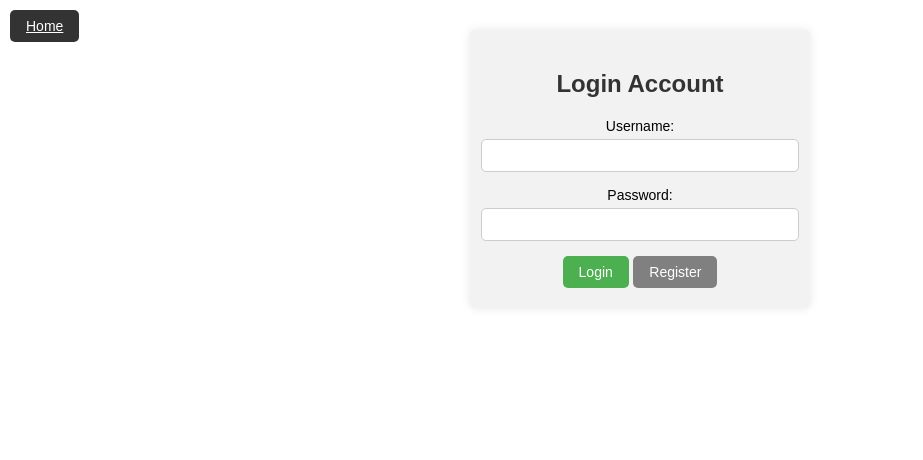
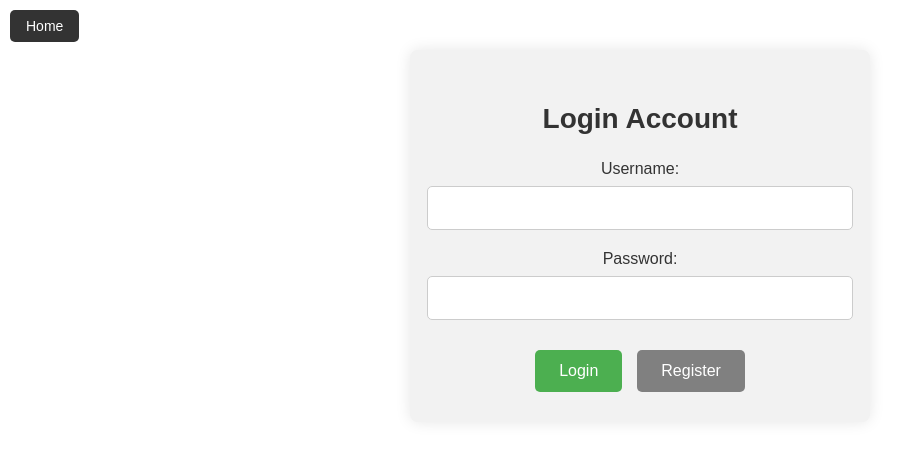
Before and after one commit to kurtchesneyedu/cs364_final_project, a plain HTML site: page OneTouchTimer/frontend/public/login.html in a window 1280 px wide. Shown: the whole page, without its empty margins (0-923 px from the left). Drawn offline with Linux system fonts and the light colour scheme.

Commit message:
fixed login page styling

```diff
--- a/OneTouchTimer/frontend/public/styles.css
+++ b/OneTouchTimer/frontend/public/styles.css
@@ -53,26 +53,27 @@ nav a {
   text-decoration: underline;
 }
 
-/* Login Page Styles */
+/* Updated Login Page Styles */
 .login-page {
     display: flex;
     flex-direction: column;
     align-items: center;
-  padding: 30px 0;
+    padding: 50px 0;
+    min-height: calc(100vh - 100px);
 }
 
 .login-container {
     background-color: #f2f2f2;
-  padding: 20px;
-  border-radius: 5px;
-  box-shadow: 0 0 10px rgba(0, 0, 0, 0.1);
-  width: 300px;
-  margin-bottom: 0px;
+    padding: 30px;
+    border-radius: 8px;
+    box-shadow: 0 0 15px rgba(0, 0, 0, 0.1);
+    width: 400px;
+    max-width: 90%;
 }
 
 .login-container h1 {
-  font-size: 24px;
-  margin-bottom: 20px;
+    font-size: 28px;
+    margin-bottom: 25px;
     text-align: center;
     color: #333;
 }
@@ -84,61 +85,75 @@ nav a {
 }
 
 .login-container label {
-  font-size: 14px;
-  margin-bottom: 5px;
+    display: block;
+    font-size: 16px;
+    margin-bottom: 8px;
+    color: #333;
 }
 
-.login-container input {
+.login-container .login-input {
     width: 100%;
-  padding: 8px;
-  margin-bottom: 15px;
+    padding: 12px;
+    margin-bottom: 20px;
     border: 1px solid #ccc;
     border-radius: 5px;
+    font-size: 16px;
+    transition: border-color 0.3s ease;
 }
 
-.login-container button {
-  background-color: #333;
-  color: #fff;
-  border: none;
-  padding: 8px 16px;
-  font-size: 14px;
-  cursor: pointer;
-  border-radius: 5px;
-}
-
-/* Additional styles for register page */
-.login-input {
-  width: 100%;
-  padding: 8px;
-  margin-bottom: 15px;
-  border: 1px solid #ccc;
-  border-radius: 5px;
-}
-
-select.login-input {
-  background-color: white;
-  cursor: pointer;
-}
-
-select.login-input:focus {
+.login-container .login-input:focus {
     outline: none;
     border-color: #4CAF50;
 }
 
+.button-group {
+    display: flex;
+    gap: 15px;
+    justify-content: center;
+    margin-top: 10px;
+}
+
+.button-group button {
+    padding: 12px 24px;
+    font-size: 16px;
+    border: none;
+    border-radius: 5px;
+    cursor: pointer;
+    transition: background-color 0.3s ease;
+}
+
 .button-group button[type="submit"] {
-  background-color: #4CAF50;  /* Changed from #333 to green */
+    background-color: #4CAF50;
+    color: white;
 }
 
 .button-group .register-button {
-  background-color: #808080;  /* Changed from #4CAF50 to gray */
+    background-color: #808080;
+    color: white;
+}
+
+.button-group button[type="submit"]:hover {
+    background-color: #45a049;
 }
 
 .button-group .register-button:hover {
-  background-color: #666666;  /* Darker gray on hover */
+    background-color: #666666;
 }
 
-.button-group button[type="submit"]:hover {
-  background-color: #45a049;  /* Darker green on hover */
+.home-button {
+    position: fixed;
+    top: 20px;
+    left: 20px;
+    background-color: #333;
+    color: white;
+    text-decoration: none;
+    padding: 10px 20px;
+    border-radius: 5px;
+    transition: background-color 0.3s ease;
+}
+
+.home-button:hover {
+    background-color: #454545;
 }
 
 /* Home Page Styles */
```
Lines whose indentation alone changed are shown as unchanged.
